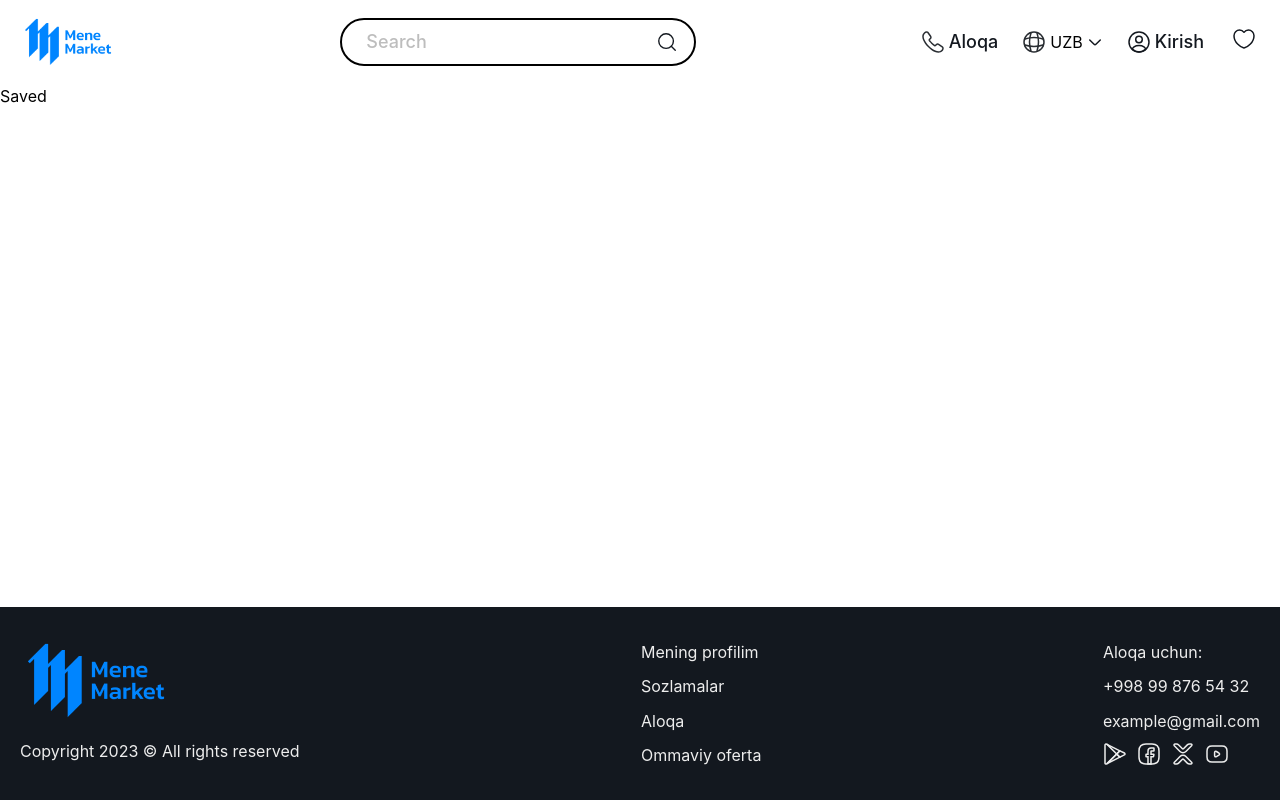
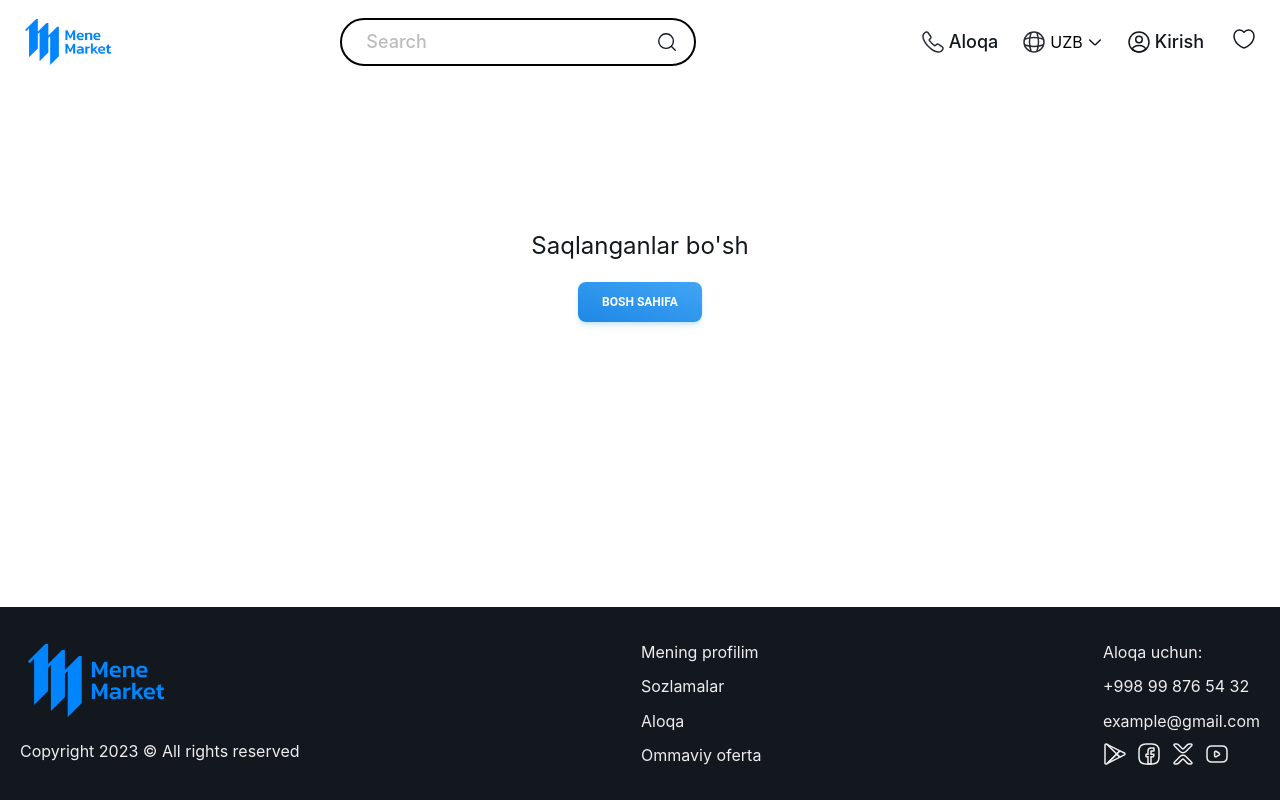
Before and after one commit to dxxdev/mene-market, a React (Vite) app: page /saved in a window 1280 px wide. Built offline with nearby package versions, Linux system fonts and the light colour scheme.

Commit message:
Added publication of only liked products on the page

```diff
--- a/src/App.jsx
+++ b/src/App.jsx
@@ -31,7 +31,7 @@ const App = () => {
           path="/products/:category/:id"
           element={<Detail setRender={setRender} />}
         />
-        <Route path="/saved" element={<Saved setRender={setRender} />} />
+        <Route path="/saved" element={<Saved render={render} setRender={setRender} />} />
       </Route>
     )
   );
--- a/src/components/Commentaries.jsx
+++ b/src/components/Commentaries.jsx
@@ -13,7 +13,7 @@ import CommentModal from "./CommentModal";
 const Commentaries = ({ activeTab, setActiveTab, info }) => {
   const [ratingArr, setRatingArr] = useState([]);
   const [commentFilterValue, setCommentFilterValue] = useState("all");
-  const [openModal, setOpenModal] = useState(true);
+  const [openModal, setOpenModal] = useState(false);
   useEffect(() => {
     setRatingArr(commentRatingToArr(info.commentaries));
   }, []);
--- a/src/components/Header.jsx
+++ b/src/components/Header.jsx
@@ -160,7 +160,6 @@ const Header = ({ rendered }) => {
                       height="21"
                       viewBox="0 0 22 21"
                       fill="none"
-                      className="transition-all duration-750 active:scale-75"
                     >
                       <path
                         d="M11.62 19.2998C11.28 19.4198 10.72 19.4198 10.38 19.2998C7.48 18.3098 1 14.1798 1 7.17984C1 4.08984 3.49 1.58984 6.56 1.58984C8.38 1.58984 9.99 2.46984 11 3.82984C12.01 2.46984 13.63 1.58984 15.44 1.58984C18.51 1.58984 21 4.08984 21 7.17984C21 14.1798 14.52 18.3098 11.62 19.2998Z"
--- a/src/pages/Home.jsx
+++ b/src/pages/Home.jsx
@@ -214,7 +214,7 @@ const Home = ({ rendered }) => {
               return (
                 <ProductCard
                   key={product.id}
-                  rendered={setRender}
+                  rendered={rendered}
                   product={product}
                 />
               );
--- a/src/pages/Saved.jsx
+++ b/src/pages/Saved.jsx
@@ -1,9 +1,43 @@
-import React from 'react'
+import React, { useEffect, useState } from "react";
+import { products } from "../data/data";
+import ProductCard from "../components/ProductCard";
+import { styles } from "../styles";
+import { Button } from "@material-tailwind/react";
+import { useNavigate } from "react-router-dom";
 
-const Saved = () => {
+const Saved = ({ setRender, render }) => {
+  const navigate = useNavigate();
+  const [savedProducts, setSavedProducts] = useState(
+    products.filter((product) => product.saved)
+  );
+  useEffect(() => {
+    setSavedProducts(products.filter((product) => product.saved));
+  }, [render]);
   return (
-    <div>Saved</div>
-  )
-}
+    <div className={`${styles.container} flex flex-col justify-stretch`}>
+      {!savedProducts.length == 0 && (
+        <ul className="pt-6 pb-6 grid grid-cols-1 sm:grid-cols-2 md:grid-cols-3 lg:grid-cols-4 gap-6">
+          {savedProducts.map((product) => {
+            return (
+              <ProductCard
+                key={product.id}
+                product={product}
+                rendered={setRender}
+              />
+            );
+          })}
+        </ul>
+      )}
+      {savedProducts && savedProducts.length == 0 && (
+        <div className="w-full h-96 flex flex-col justify-center items-center gap-5">
+          <h2 className="text-2xl text-jet-black">Saqlanganlar bo'sh</h2>
+          <Button onClick={() => navigate("/")} variant="gradient" color="blue">
+            Bosh sahifa
+          </Button>
+        </div>
+      )}
+    </div>
+  );
+};
 
-export default Saved
+export default Saved;
```
